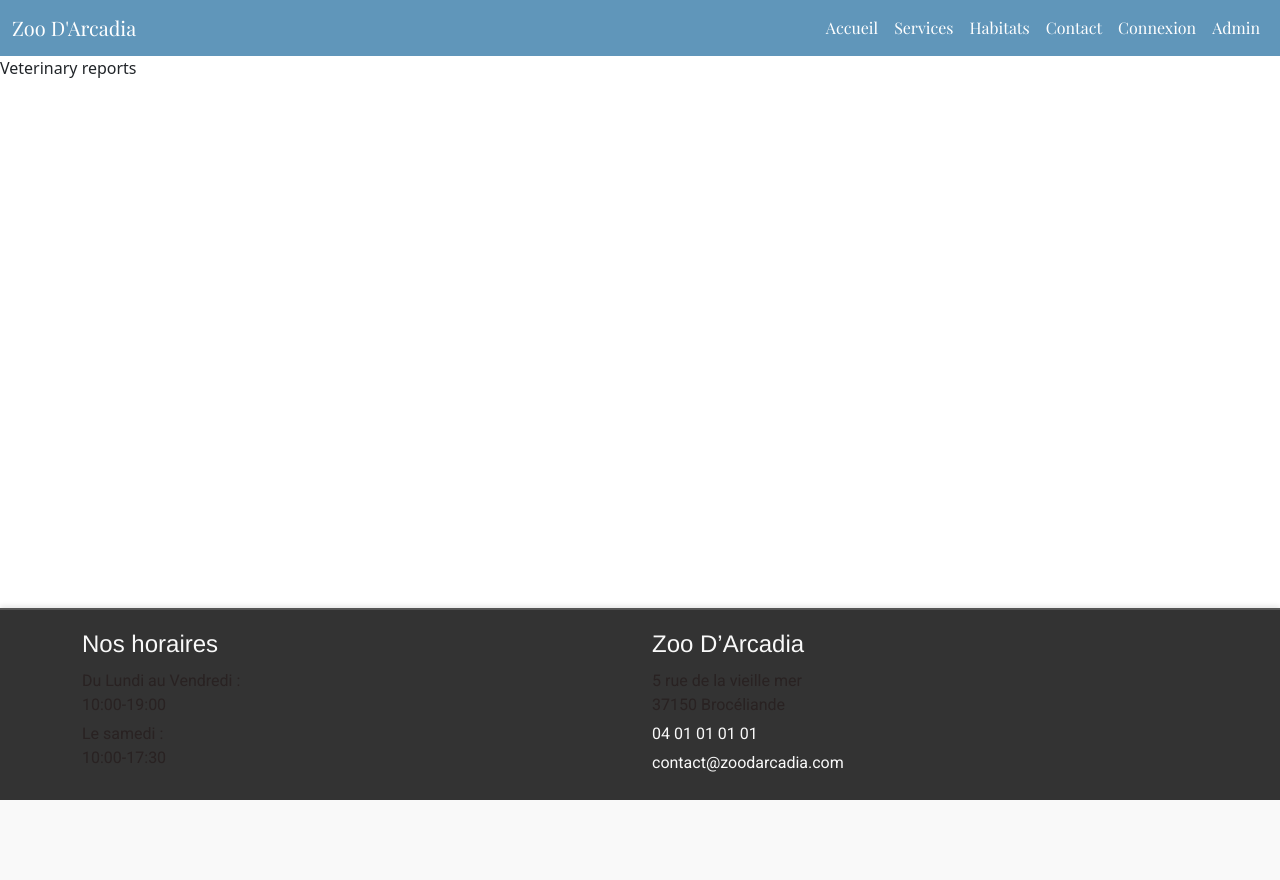
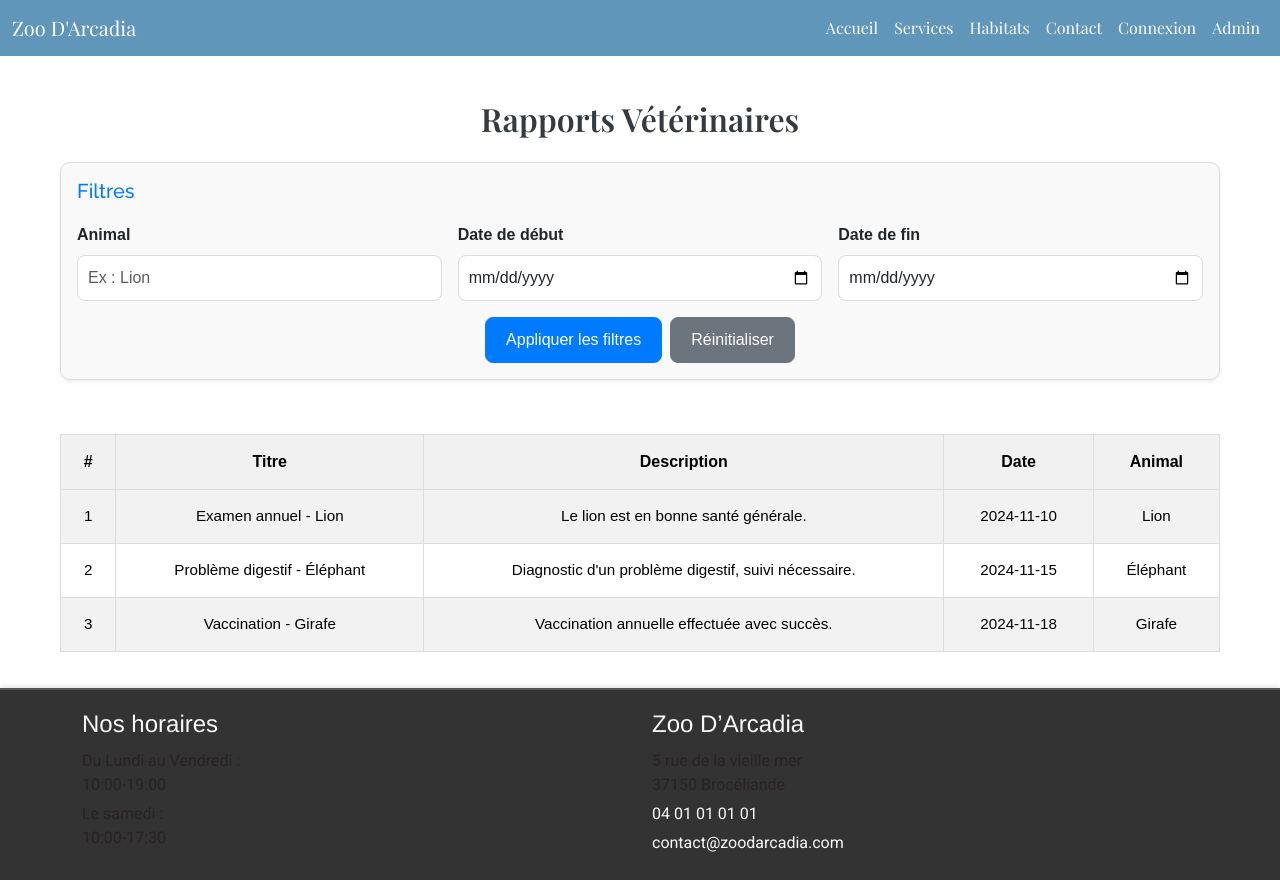
Before and after one commit to Agellid03/ZooArcadiaa, a React (Create React App) app in the folder frontend/: page /admin/RapportsVeterinaire in a window 1280 px wide. Before the commit the page ends 800 px from the top, so only its background shows below. Built offline with nearby package versions, Linux system fonts and the light colour scheme.

Commit message:
Implémentation et stylisation de VeterinaryReports.jsx avec mock de datas

```diff
--- a/frontend/src/components/admin/VeterinaryReports.jsx
+++ b/frontend/src/components/admin/VeterinaryReports.jsx
@@ -1,11 +1,149 @@
-import React from 'react';
+import React, { useState } from "react";
+import { Form, Button, Table, Card } from "react-bootstrap";
+import "../../styles/veterinaryReports.css"
 
-const VeterinaryReports = () => {
+const VetReportsList = () => {
+  // Données fictives pour les rapports
+  const mockReports = [
+    {
+      id: 1,
+      title: "Examen annuel - Lion",
+      description: "Le lion est en bonne santé générale.",
+      date: "2024-11-10",
+      animal: "Lion",
+    },
+    {
+      id: 2,
+      title: "Problème digestif - Éléphant",
+      description: "Diagnostic d'un problème digestif, suivi nécessaire.",
+      date: "2024-11-15",
+      animal: "Éléphant",
+    },
+    {
+      id: 3,
+      title: "Vaccination - Girafe",
+      description: "Vaccination annuelle effectuée avec succès.",
+      date: "2024-11-18",
+      animal: "Girafe",
+    },
+  ];
+
+  // États pour la gestion des filtres
+  const [filteredReports, setFilteredReports] = useState(mockReports);
+  const [filters, setFilters] = useState({ animal: "", startDate: "", endDate: "" });
+
+  // Gestion des filtres
+  const handleFilterChange = (e) => {
+    const { name, value } = e.target;
+    setFilters({ ...filters, [name]: value });
+  };
+
+  const applyFilters = () => {
+    let filtered = mockReports;
+
+    // Filtre par animal
+    if (filters.animal) {
+      filtered = filtered.filter((report) =>
+        report.animal.toLowerCase().includes(filters.animal.toLowerCase())
+      );
+    }
+
+    // Filtre par date
+    if (filters.startDate) {
+      filtered = filtered.filter((report) => new Date(report.date) >= new Date(filters.startDate));
+    }
+    if (filters.endDate) {
+      filtered = filtered.filter((report) => new Date(report.date) <= new Date(filters.endDate));
+    }
+
+    setFilteredReports(filtered);
+  };
+
+  const resetFilters = () => {
+    setFilters({ animal: "", startDate: "", endDate: "" });
+    setFilteredReports(mockReports);
+  };
+
   return (
-    <div>
-      Veterinary reports
+    <div className="vet-reports-list">
+      <h2 className="text-center my-4">Rapports Vétérinaires</h2>
+
+      {/* Section de filtres */}
+      <Card className="mb-4 p-3 shadow-sm">
+        <h4>Filtres</h4>
+        <Form className="row g-3">
+          <Form.Group className="col-md-4" controlId="filterAnimal">
+            <Form.Label>Animal</Form.Label>
+            <Form.Control
+              type="text"
+              placeholder="Ex : Lion"
+              name="animal"
+              value={filters.animal}
+              onChange={handleFilterChange}
+            />
+          </Form.Group>
+          <Form.Group className="col-md-4" controlId="filterStartDate">
+            <Form.Label>Date de début</Form.Label>
+            <Form.Control
+              type="date"
+              name="startDate"
+              value={filters.startDate}
+              onChange={handleFilterChange}
+            />
+          </Form.Group>
+          <Form.Group className="col-md-4" controlId="filterEndDate">
+            <Form.Label>Date de fin</Form.Label>
+            <Form.Control
+              type="date"
+              name="endDate"
+              value={filters.endDate}
+              onChange={handleFilterChange}
+            />
+          </Form.Group>
+        </Form>
+        <div className="mt-3 text-center">
+          <Button variant="primary" className="me-2" onClick={applyFilters}>
+            Appliquer les filtres
+          </Button>
+          <Button variant="secondary" onClick={resetFilters}>
+            Réinitialiser
+          </Button>
+        </div>
+      </Card>
+
+      {/* Tableau des rapports */}
+      <Table striped bordered hover responsive>
+        <thead>
+          <tr>
+            <th>#</th>
+            <th>Titre</th>
+            <th>Description</th>
+            <th>Date</th>
+            <th>Animal</th>
+          </tr>
+        </thead>
+        <tbody>
+          {filteredReports.length > 0 ? (
+            filteredReports.map((report, index) => (
+              <tr key={report.id}>
+                <td>{index + 1}</td>
+                <td>{report.title}</td>
+                <td>{report.description}</td>
+                <td>{report.date}</td>
+                <td>{report.animal}</td>
+              </tr>
+            ))
+          ) : (
+            <tr>
+              <td colSpan="5" className="text-center">
+                Aucun rapport trouvé.
+              </td>
+            </tr>
+          )}
+        </tbody>
+      </Table>
     </div>
   );
-}
+};
 
-export default VeterinaryReports;
+export default VetReportsList;
--- a/frontend/src/routes/AppRouter.jsx
+++ b/frontend/src/routes/AppRouter.jsx
@@ -12,6 +12,7 @@ import AdminDashboard from "../components/admin/AdminDashboard";
 import ManageAccounts from "../components/admin/ManageAccounts";
 import ManageZooEntities from "../components/admin/ManageZooEntities"
 import VeterinaryReports from "../components/admin/VeterinaryReports"
+import AnimalsStats from "../components/admin/AnimalsStats"
 
 const AppRouter = () => {
   return (
@@ -29,6 +30,7 @@ const AppRouter = () => {
           <Route path="admin/GestionEmployes" element={<ManageAccounts/>} ></Route>
           <Route path="admin/GestionServices" element={<ManageZooEntities/>} ></Route>
           <Route path="admin/RapportsVeterinaire" element={<VeterinaryReports/>} ></Route>
+          <Route path="admin/StatiquesAnimaux" element={<AnimalsStats/>} ></Route>
         </Routes>
         </div>
       <Footer />
--- /dev/null
+++ b/frontend/src/styles/veterinaryReports.css
@@ -0,0 +1,126 @@
+/* Container principal */
+.vet-reports-list {
+  max-width: 1200px;
+  margin: 0 auto;
+  padding: 20px;
+  font-family: 'Arial', sans-serif;
+}
+
+/* Titre principal */
+.vet-reports-list h2 {
+  font-size: 2rem;
+  color: #343a40;
+  font-weight: 600;
+}
+
+/* Card des filtres */
+.vet-reports-list .card {
+  border: 1px solid #ddd;
+  border-radius: 10px;
+  background-color: #f9f9f9;
+  box-shadow: 0 4px 8px rgba(0, 0, 0, 0.1);
+}
+
+.vet-reports-list .card h4 {
+  color: #007bff;
+  font-size: 1.25rem;
+  margin-bottom: 20px;
+}
+
+/* Formulaires de filtre */
+.vet-reports-list .form-group {
+  margin-bottom: 1rem;
+}
+
+.vet-reports-list .form-control {
+  border-radius: 8px;
+  border: 1px solid #ddd;
+  padding: 10px;
+  font-size: 1rem;
+}
+
+.vet-reports-list .form-label {
+  font-weight: 600;
+}
+
+.vet-reports-list .btn {
+  border-radius: 8px;
+  padding: 10px 20px;
+  font-size: 1rem;
+}
+
+.vet-reports-list .btn-primary {
+  background-color: #007bff;
+  border-color: #007bff;
+}
+
+.vet-reports-list .btn-primary:hover {
+  background-color: #0056b3;
+  border-color: #0056b3;
+}
+
+.vet-reports-list .btn-secondary {
+  background-color: #6c757d;
+  border-color: #6c757d;
+}
+
+.vet-reports-list .btn-secondary:hover {
+  background-color: #5a6268;
+  border-color: #545b62;
+}
+
+/* Tableau des rapports */
+.vet-reports-list .table {
+  margin-top: 30px;
+  border: 1px solid #ddd;
+}
+
+.vet-reports-list .table th,
+.vet-reports-list .table td {
+  text-align: center;
+  padding: 15px;
+}
+
+.vet-reports-list .table th {
+  background-color: #f1f1f1;
+  font-weight: bold;
+}
+
+.vet-reports-list .table tbody tr:nth-child(even) {
+  background-color: #f9f9f9;
+}
+
+.vet-reports-list .table tbody tr:hover {
+  background-color: #f1f1f1;
+}
+
+/* Cellule de la table */
+.vet-reports-list .table td {
+  font-size: 0.95rem;
+}
+
+/* Table responsive pour petits écrans */
+@media (max-width: 768px) {
+  .vet-reports-list h2 {
+    font-size: 1.5rem;
+  }
+
+  .vet-reports-list .table th, .vet-reports-list .table td {
+    font-size: 0.85rem;
+    padding: 10px;
+  }
+
+  .vet-reports-list .form-control {
+    font-size: 0.9rem;
+    padding: 8px;
+  }
+
+  .vet-reports-list .btn {
+    font-size: 0.9rem;
+    padding: 8px 16px;
+  }
+
+  .vet-reports-list .card {
+    padding: 20px;
+  }
+}
```
